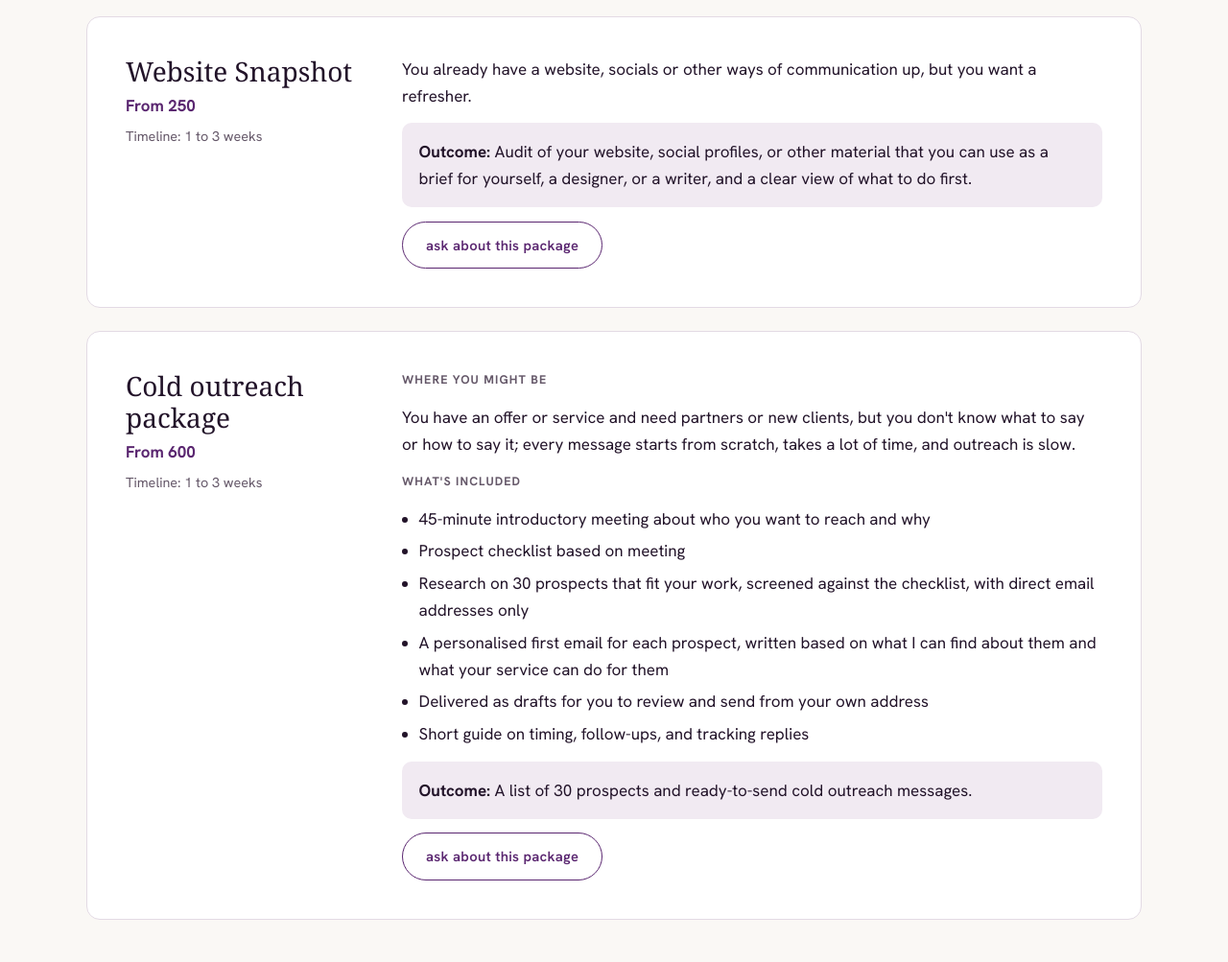
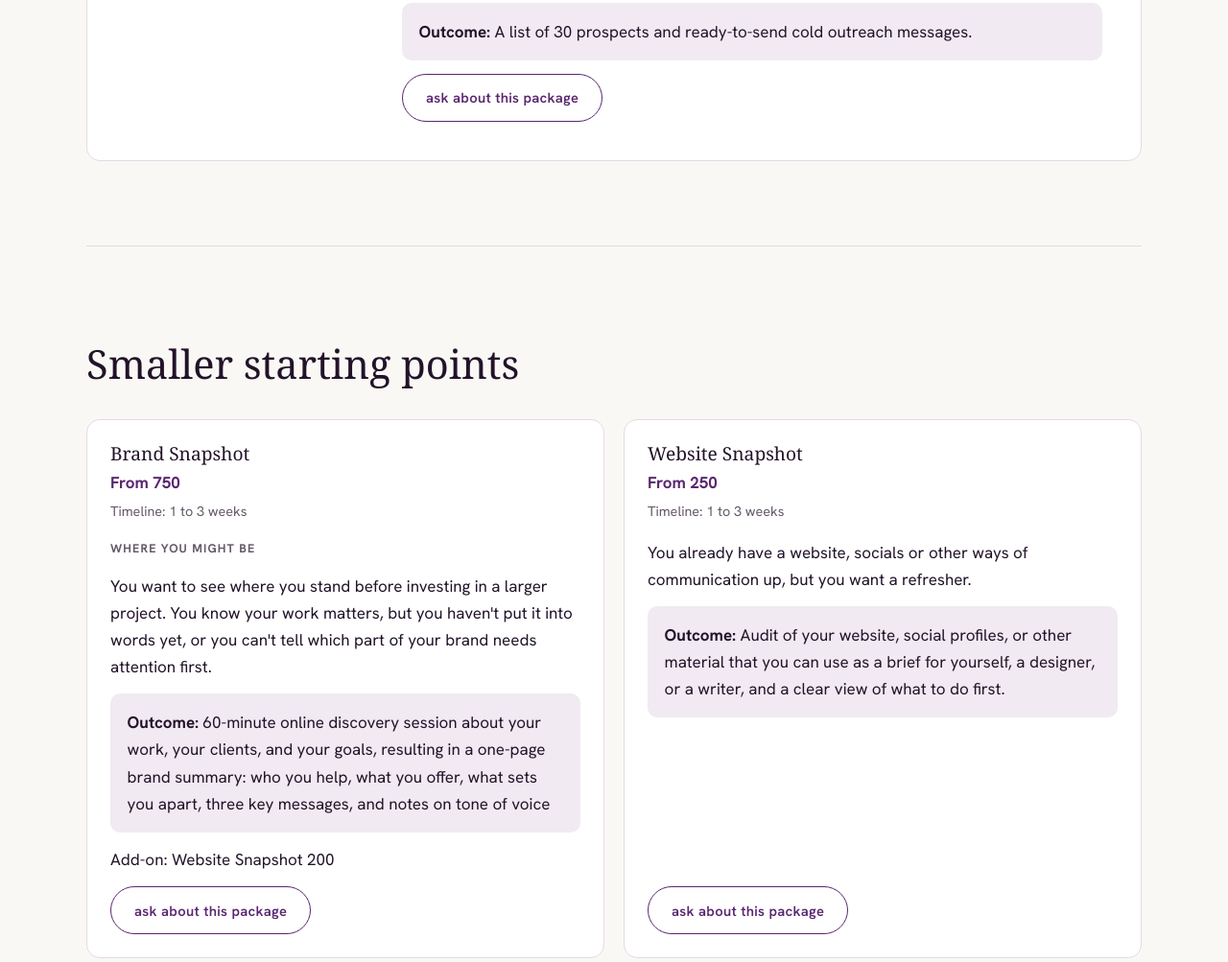
Before and after one commit to sharonasharonaa-a11y/sharona-dwarka, a plain HTML site: page services.html in a window 1280 px wide. Shown: the part 2748-3751 px from the top of the page at 96% size. Drawn offline with Linux system fonts and the light colour scheme; a web font is replaced by a local one.

Commit message:
Services page: reorder packages and place the two smaller ones side by side
Co-Authored-By: Claude Sonnet 5.5 <noreply@anthropic.com>
Claude-Session: https://claude.ai/code/session_012jJ68gowpAbv9qTo3TLJkB

```diff
--- a/services.html
+++ b/services.html
@@ -483,6 +483,13 @@ main section.view{padding-block:4.5rem 6rem}
 }
 </style>
 <style>
+.pkg-pair{display:grid; grid-template-columns:repeat(2,minmax(0,1fr)); gap:1.25rem; align-items:stretch}
+.pkg-sm{grid-template-columns:minmax(0,1fr); grid-template-rows:auto 1fr; gap:1rem; padding:1.5rem}
+.pkg-sm .side{gap:.3rem}
+.pkg-sm .side h4{font-size:var(--step-1)}
+.pkg-sm .body{flex:1}
+.pkg-sm .body > div:last-child{margin-top:auto}
+@media (max-width:760px){ .pkg-pair{grid-template-columns:minmax(0,1fr)} }
 .faq{display:flex; flex-direction:column; gap:0; margin-top:1.2rem; border-top:1px solid var(--line)}
 .faq-item{border-bottom:1px solid var(--line)}
 .faq-item summary{cursor:pointer; list-style:none; padding:1.05rem 2rem 1.05rem 0; font-weight:600; font-size:1.02rem; position:relative}
@@ -500,6 +507,7 @@ main section.view{padding-block:4.5rem 6rem}
 .freebie form.guide.done .field, .freebie form.guide.done > .btn{display:none}
 @media (max-width:560px){ .freebie form.guide{grid-template-columns:1fr} }
 </style>
+
 </head>
 <body>
 <header class="site-head">
@@ -577,24 +585,6 @@ main section.view{padding-block:4.5rem 6rem}
           <div><a class="btn ghost" href="contact.html"><span class="draft">Ask about this package</span></a></div>
         </div>
       </article>
-      <article class="pkg" id="brand-snapshot">
-        <div class="side"><h4>Brand Snapshot</h4><span class="price">From 750</span><span class="time">Timeline: 1 to 3 weeks</span></div>
-        <div class="body">
-          <h5>Where you might be</h5>
-          <p>You want to see where you stand before investing in a larger project. You know your work matters, but you haven't put it into words yet, or you can't tell which part of your brand needs attention first.</p>
-          <p class="outcome"><strong>Outcome:</strong> 60-minute online discovery session about your work, your clients, and your goals, resulting in a one-page brand summary: who you help, what you offer, what sets you apart, three key messages, and notes on tone of voice</p>
-          <p>Add-on: Website Snapshot 200</p>
-          <div><a class="btn ghost" href="contact.html"><span class="draft">Ask about this package</span></a></div>
-        </div>
-      </article>
-      <article class="pkg" id="website-snapshot">
-        <div class="side"><h4>Website Snapshot</h4><span class="price">From 250</span><span class="time">Timeline: 1 to 3 weeks</span></div>
-        <div class="body">
-          <p>You already have a website, socials or other ways of communication up, but you want a refresher.</p>
-          <p class="outcome"><strong>Outcome:</strong> Audit of your website, social profiles, or other material that you can use as a brief for yourself, a designer, or a writer, and a clear view of what to do first.</p>
-          <div><a class="btn ghost" href="contact.html"><span class="draft">Ask about this package</span></a></div>
-        </div>
-      </article>
       <article class="pkg" id="cold-outreach">
         <div class="side"><h4>Cold outreach package</h4><span class="price">From 600</span><span class="time">Timeline: 1 to 3 weeks</span></div>
         <div class="body">
@@ -614,6 +604,31 @@ main section.view{padding-block:4.5rem 6rem}
         </div>
       </article>
     </div>
+
+    <div class="block svc-group">
+      <h3>Smaller starting points</h3>
+      <div class="pkg-pair">
+      <article class="pkg pkg-sm" id="brand-snapshot">
+        <div class="side"><h4>Brand Snapshot</h4><span class="price">From 750</span><span class="time">Timeline: 1 to 3 weeks</span></div>
+        <div class="body">
+          <h5>Where you might be</h5>
+          <p>You want to see where you stand before investing in a larger project. You know your work matters, but you haven't put it into words yet, or you can't tell which part of your brand needs attention first.</p>
+          <p class="outcome"><strong>Outcome:</strong> 60-minute online discovery session about your work, your clients, and your goals, resulting in a one-page brand summary: who you help, what you offer, what sets you apart, three key messages, and notes on tone of voice</p>
+          <p>Add-on: Website Snapshot 200</p>
+          <div><a class="btn ghost" href="contact.html"><span class="draft">Ask about this package</span></a></div>
+        </div>
+      </article>
+      <article class="pkg pkg-sm" id="website-snapshot">
+        <div class="side"><h4>Website Snapshot</h4><span class="price">From 250</span><span class="time">Timeline: 1 to 3 weeks</span></div>
+        <div class="body">
+          <p>You already have a website, socials or other ways of communication up, but you want a refresher.</p>
+          <p class="outcome"><strong>Outcome:</strong> Audit of your website, social profiles, or other material that you can use as a brief for yourself, a designer, or a writer, and a clear view of what to do first.</p>
+          <div><a class="btn ghost" href="contact.html"><span class="draft">Ask about this package</span></a></div>
+        </div>
+      </article>
+      </div>
+    </div>
+
     <div class="block">
       <span class="label">Questions</span>
       <h2 class="display sm">Frequently asked</h2>
```
Also changed, not shown: about.html (+8 -0 lines), contact.html (+8 -0 lines), ember-and-root.html (+8 -0 lines), health-and-care.html (+8 -0 lines), index.html (+8 -0 lines), kokoro-therapy.html (+8 -0 lines), prana.html (+8 -0 lines), solis-retreats.html (+8 -0 lines), soulwork-company.html (+8 -0 lines), special-care-nederland.html (+8 -0 lines), visionary-brands.html (+8 -0 lines), wellness.html (+8 -0 lines).
